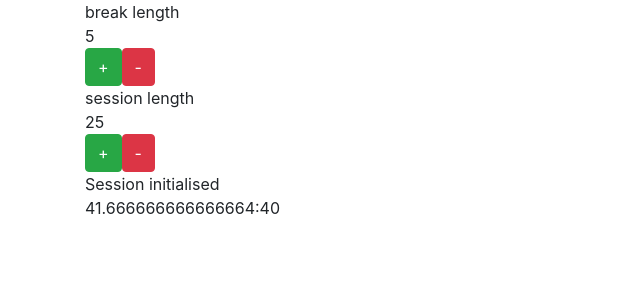
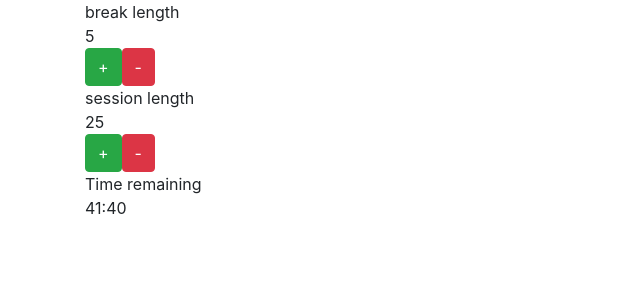
Before and after one commit to dan-vernon/pomodoro, a React (Create React App) app: page / in a window 1280 px wide. Shown: the top 300 px of the page, without its empty margins (0-640 px from the left). Built offline with nearby package versions, Linux system fonts and the light colour scheme.

Commit message:
timer refactor

```diff
--- a/src/components/timer.js
+++ b/src/components/timer.js
@@ -9,14 +9,15 @@ class Timer extends React.Component {
   };
   }
   render() {
+    const hours = Math.floor(this.state.timeLeft / 60)
     const seconds = this.state.timeLeft % 60 < 10 ? `0${this.state.timeLeft % 60}` : this.state.timeLeft  % 60
     return (
       <div>
         <div data-testid="timer-label">
-          Session initialised
+          Time remaining
         </div>
         <div data-testid="time-left">
-          {this.state.timeLeft / 60}:{seconds}
+          {hours}:{seconds}
         </div>
       </div>
     )
```
Also changed, not shown: 1 other file (tests, documents, lock files or other folders).
